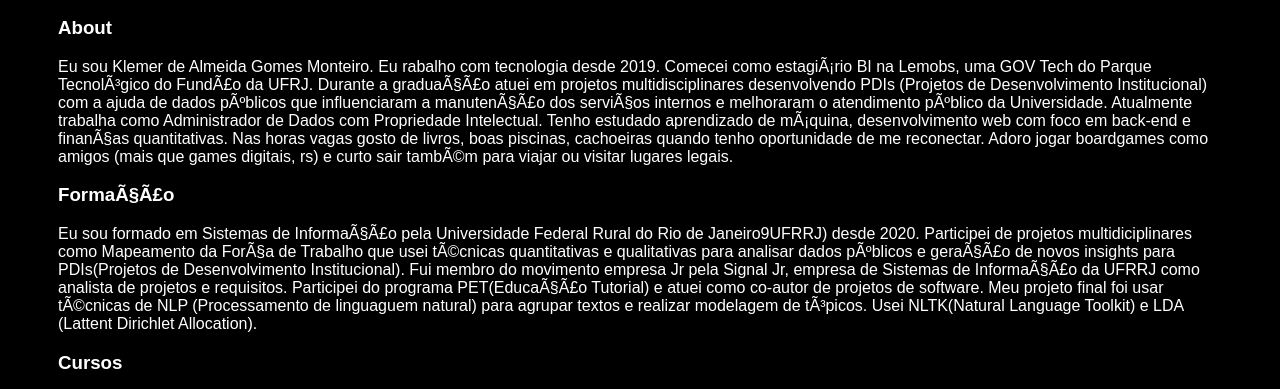
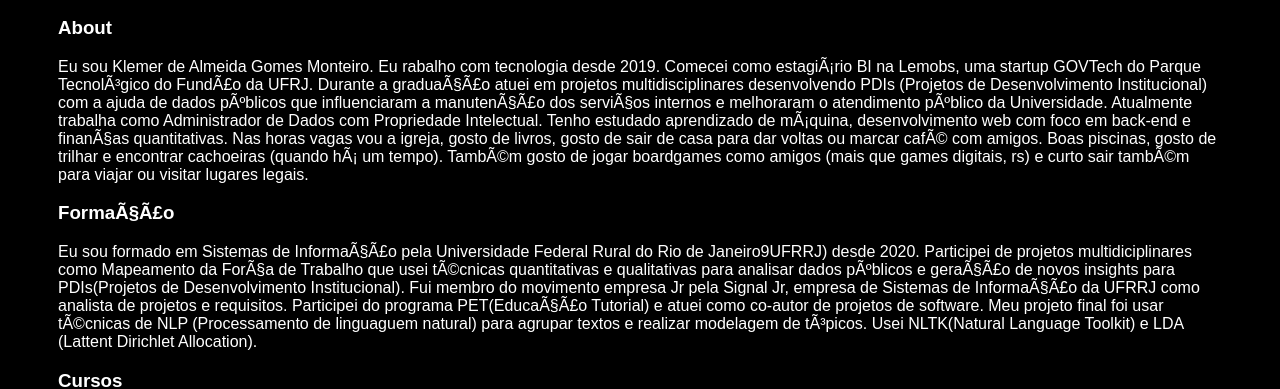
Before and after one commit to klemeragm/my-portfolio, a plain HTML site: page index.html in a window 1280 px wide. Shown: the part 357-746 px from the top of the page. Drawn offline with Linux system fonts and the light colour scheme.

Commit message:
Alteração no html_202212

```diff
--- a/index.html
+++ b/index.html
@@ -33,10 +33,10 @@
             <section>
                 <h3>About</h3>
               <p>
-             Eu sou Klemer de Almeida Gomes Monteiro. Eu rabalho com tecnologia desde 2019. Comecei como estagiário BI na Lemobs, uma GOV Tech do Parque Tecnológico do Fundão da UFRJ.
-             Durante a graduação atuei em projetos multidisciplinares desenvolvendo PDIs (Projetos de Desenvolvimento Institucional) com a ajuda de dados públicos que influenciaram a manutenção dos serviços internos e melhoraram o atendimento público da Universidade.
+             Eu sou Klemer de Almeida Gomes Monteiro. Eu rabalho com tecnologia desde 2019. Comecei como estagiário BI na Lemobs, uma startup GOVTech do Parque Tecnológico do Fundão da UFRJ. Durante a graduação atuei em projetos multidisciplinares desenvolvendo PDIs (Projetos de Desenvolvimento Institucional) com a ajuda de dados públicos que influenciaram a manutenção dos serviços internos e melhoraram o atendimento público da Universidade.
              Atualmente trabalha como Administrador de Dados com Propriedade Intelectual. Tenho estudado aprendizado de máquina, desenvolvimento web com foco em back-end e finanças quantitativas.
-             Nas horas vagas gosto de livros, boas piscinas, cachoeiras quando tenho oportunidade de me reconectar. Adoro jogar boardgames como amigos (mais que games digitais, rs) e curto sair também para viajar ou visitar lugares legais.
+             Nas horas vagas vou a igreja, gosto de livros, gosto de sair de casa para dar voltas ou marcar café com amigos. Boas piscinas, gosto de trilhar e encontrar cachoeiras (quando há um tempo).
+             Também gosto de jogar boardgames como amigos (mais que games digitais, rs) e curto sair também para viajar ou visitar lugares legais.
              </p>
             </section>
             <section>
```
